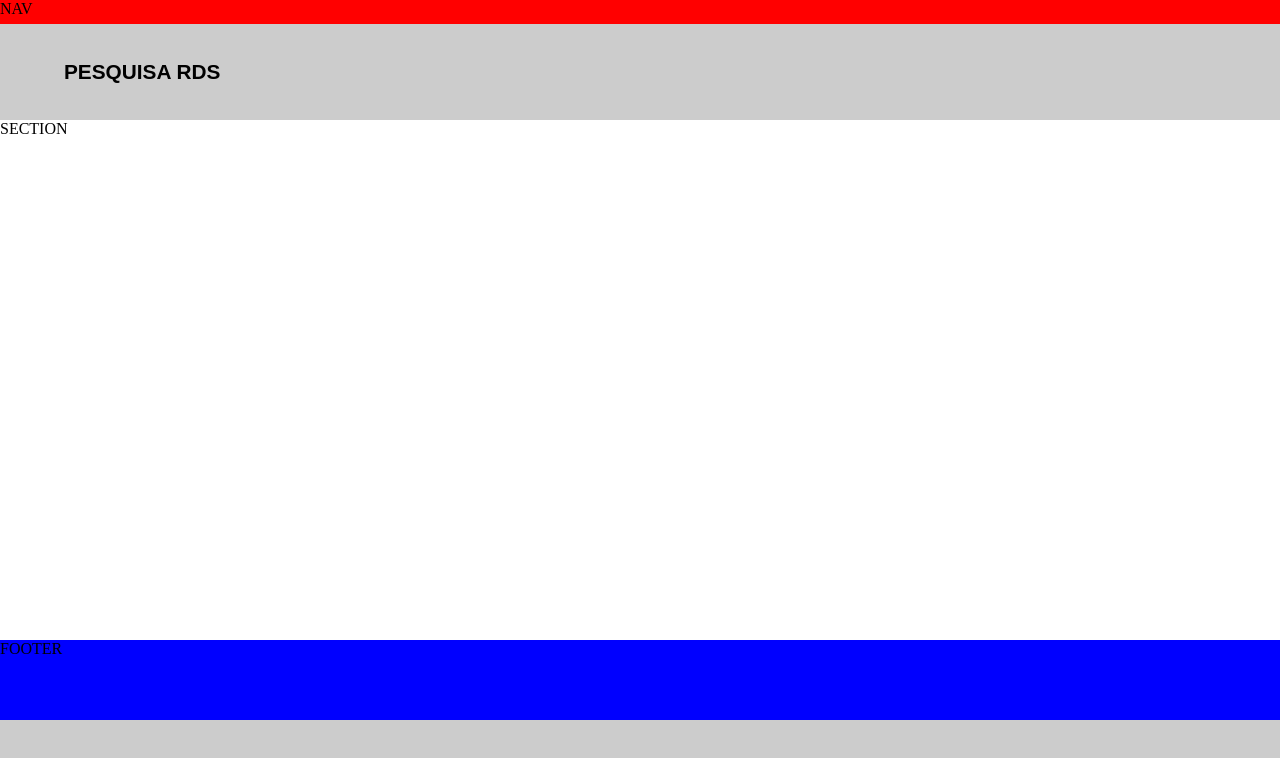
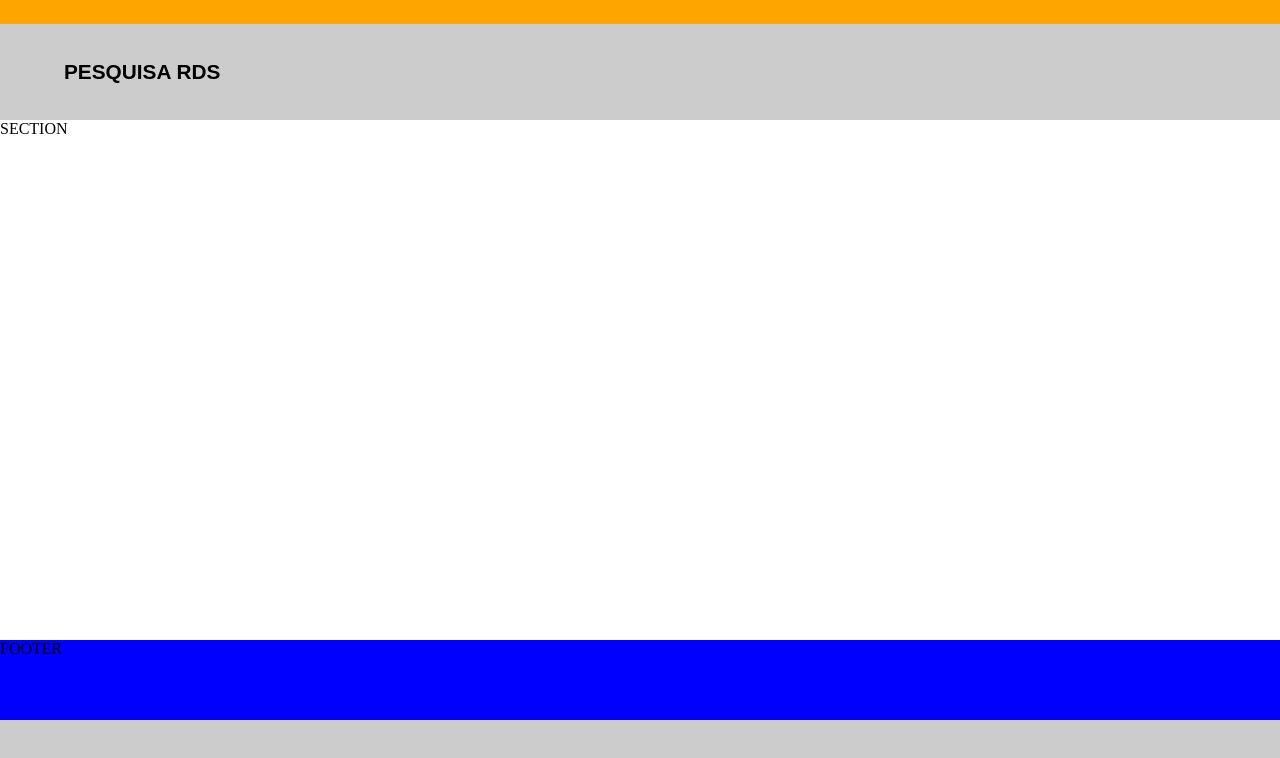
Before and after one commit to gustavoweb/responsivo-1C, a plain HTML site: page index.html in a window 1280 px wide. Drawn offline with Linux system fonts and the light colour scheme.

Commit message:
Add files via upload

```diff
--- a/css/index.css
+++ b/css/index.css
@@ -45,3 +45,17 @@ footer{
     height: 10vh;
     background-color: blue;
 }
+
+/* Tablets >= 768 */
+@media (min-width: 768px){
+    nav{
+        background-color: green;
+    }
+}
+
+/* Desktops >= 992 */
+@media (min-width: 992px){
+    nav{
+        background-color: orange;
+    }
+}
--- a/index.html
+++ b/index.html
@@ -8,7 +8,11 @@
 </head>
 <body>
     <main>
-        <nav>NAV</nav>
+        <nav>
+            <div class="menu-icon">
+                <img src="" alt="">
+            </div>
+        </nav>
         <header>
             <h1>Pesquisa RDS</h1>
             <img src="./img/logo-rds.png" alt="">
```
Also changed, not shown: img/menu-icone.png (added).
